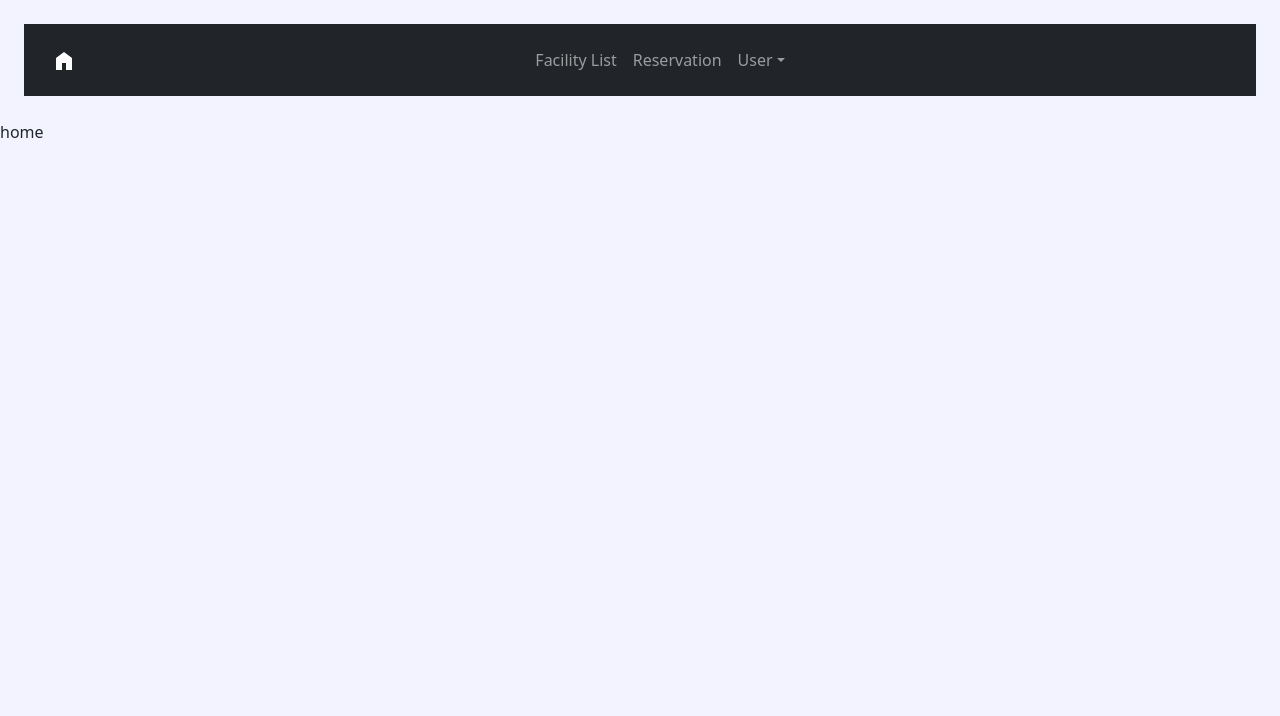
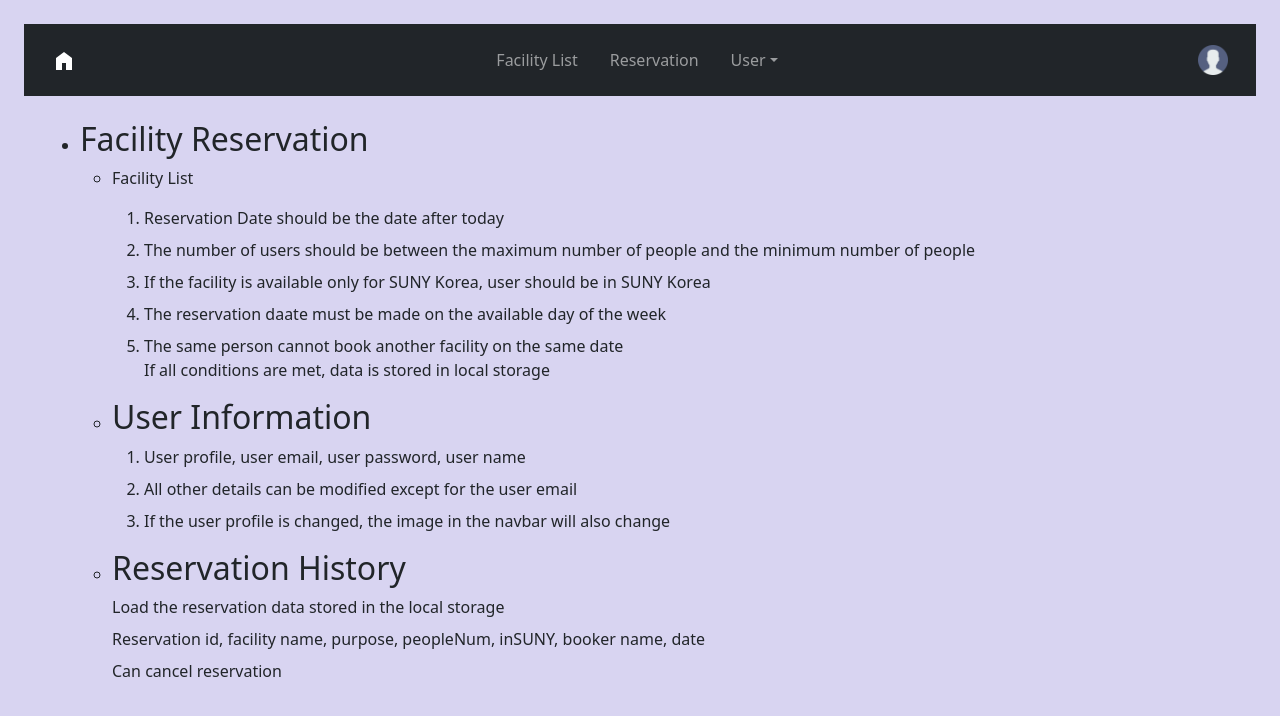
Before and after one commit to heights-m/hw2-res-app, a React (Vite) app in the folder facres_app/: page / in a window 1280 px wide. Shown: the top 716 px of the page. Built offline with nearby package versions, Linux system fonts and the light colour scheme.

Commit message:
finish navbar functionality and home page

```diff
--- a/facres_app/src/App.css
+++ b/facres_app/src/App.css
@@ -1,3 +1,7 @@
 #root {
-  background-color: rgb(243, 243, 255);
+  background-color: rgb(216, 212, 241);
 }
+
+#user_icon {
+  width: 30px;
+}
--- a/facres_app/src/components/Navbar.tsx
+++ b/facres_app/src/components/Navbar.tsx
@@ -3,7 +3,7 @@ import { Link } from "react-router-dom";
 
 function Navbar() {
   return (
-      <nav className="navbar navbar-expand-md bg-dark py-3 m-4 navbar-dark">
+      <nav className="navbar navbar-expand-md bg-dark m-4 navbar-dark">
         <div className="container-fluid">
           <a href="index.html" id="navbar-home" className="ms-3">
             <Link to="/">
@@ -21,21 +21,21 @@ function Navbar() {
           >
             <span className="navbar-toggler-icon"></span>
           </button>
-          <div className="collapse flex justify-content-center navbar-collapse container-fluid align-items-center">
-            <ul className="navbar-nav">
-                <li className="nav-item">
+          <div className="collapse flex justify-content-center navbar-collapse container-fluid align-items-center" id="navbarSupportedContent">
+            <ul className="navbar-nav flex align-items-center">
+                <li className="nav-item m-2">
                     <Link to="/facil-list" className="nav-link">Facility List</Link>
                 </li>
-                <li className="nav-item">
+                <li className="nav-item m-2">
                     <Link to="/reservation" className="nav-link">Reservation</Link>
                 </li>
-                <li className="nav-item dropdown">
-                    <a href="#" className="nav-link dropdown-toggle" role="button" data-bs-toggle="dropdown">
+                <li className="nav-item dropdown m-2">
+                    <a href="#" className="nav-link dropdown-toggle text-center" role="button" data-bs-toggle="dropdown">
                       User
                     </a>
                     <ul className="dropdown-menu">
                       <li>
-                          <Link to="/user-res-his" className="dropdown-item">Reservation History</Link>
+                          <Link to="/user-res-his" className="dropdown-item ">Reservation History</Link>
                       </li>
                       <li>
                           <Link to="/user-info" className="dropdown-item">My Information</Link>
@@ -44,6 +44,7 @@ function Navbar() {
                 </li>
             </ul>
           </div>
+          <img src="/src/assets/user.png" alt="user icon" id="user_icon" className="me-3 d-none d-lg-inline d-xl-inline d-md-inline"/>
         </div>
       </nav>
   );
--- a/facres_app/src/index.css
+++ b/facres_app/src/index.css
@@ -1,7 +1,3 @@
 :root {
-    background-color: rgb(243, 243, 255);
+    background-color: rgb(216, 212, 241);
 }
-
-body {
-  background-color: rgb(243, 243, 255);
-}
--- a/facres_app/src/pages/Home.tsx
+++ b/facres_app/src/pages/Home.tsx
@@ -1,12 +1,43 @@
-import React from 'react'
-import Navbar from '../components/Navbar'
+import React from "react";
+import Navbar from "../components/Navbar";
 
 function Home() {
   return (
-    <div>
-      home
+    <div className="ps-5 pe-5">
+      <ul>
+        <li>
+          <h2>Facility Reservation</h2>
+          <ul>
+            <li>
+              <p>Facility List</p>
+              <ol>
+                <li className="mb-2">Reservation Date should be the date after today</li>
+                <li className="mb-2">The number of users should be between the maximum number of people and the minimum number of people</li>
+                <li className="mb-2">If the facility is available only for SUNY Korea, user should be in SUNY Korea</li>
+                <li className="mb-2">The reservation daate must be made on the available day of the week</li>
+                <li className="">The same person cannot book another facility on the same date</li>
+                <p>If all conditions are met, data is stored in local storage</p>
+              </ol>
+            </li>
+            <li>
+              <h2>User Information</h2>
+              <ol>
+                <li className="mb-2">User profile, user email, user password, user name</li>
+                <li className="mb-2">All other details can be modified except for the user email</li>
+                <li className="mb-3">If the user profile is changed, the image in the navbar will also change</li>
+              </ol>
+            </li>
+            <li>
+              <h2>Reservation History</h2>
+              <p className="mb-2">Load the reservation data stored in the local storage</p> <b/>
+              <p className="mb-2">Reservation id, facility name, purpose, peopleNum, inSUNY, booker name, date</p> <b/>
+              <p className="mb-3">Can cancel reservation</p>
+            </li>
+          </ul>
+        </li>
+      </ul>
     </div>
-  )
+  );
 }
 
-export default Home
+export default Home;
```
